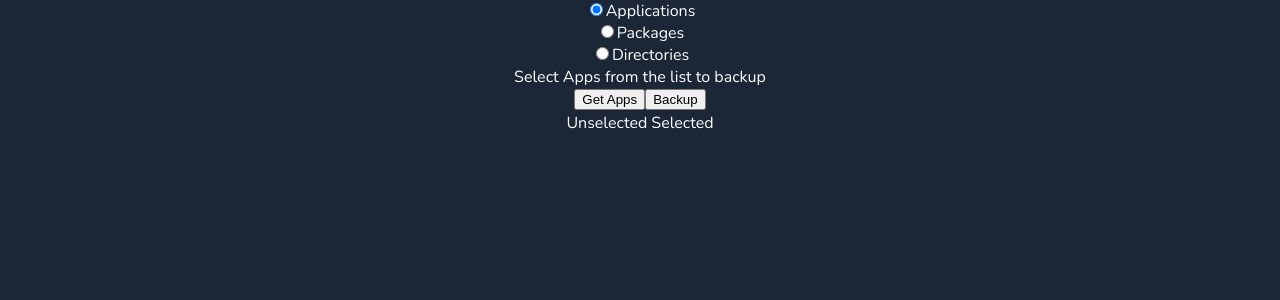
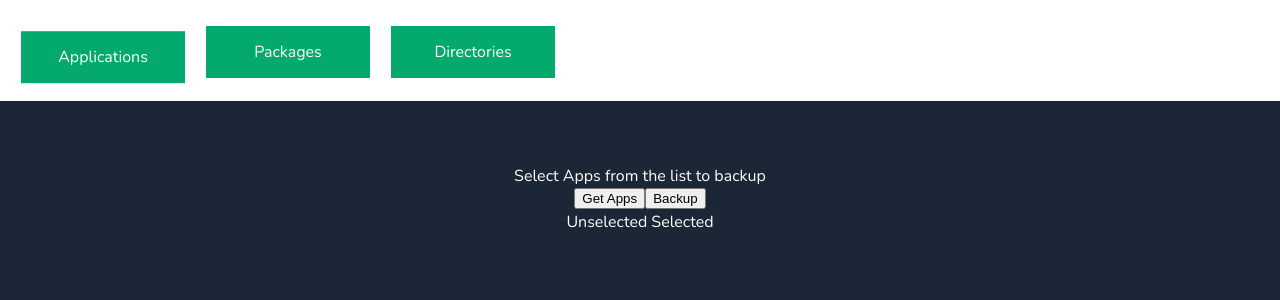
Before and after one commit to BluSnake57/Inertia, a React (Vite) app in the folder frontend/: page / in a window 1280 px wide. Shown: the top 300 px of the page. Built offline with nearby package versions, Linux system fonts and the light colour scheme.

Commit message:
Improved layouts and formatting

```diff
--- a/frontend/src/App.css
+++ b/frontend/src/App.css
@@ -13,6 +13,11 @@
     background-repeat: no-repeat;
     background-size: 100% 100%;
     background-origin: content-box;
+}
+
+.main-content {
+    margin: auto;
+    padding: 5% 5%;
 }
 
 .result {
--- a/frontend/src/App.tsx
+++ b/frontend/src/App.tsx
@@ -13,14 +13,26 @@ function App() {
     function changePage(value:Number) {
         switch(value) {
             case 0:
-                return (<Applications/>);
+                return (
+                    <div className='main-content'>
+                        <Applications/>
+                    </div>
+                );
             case 1:
-                return (<Packages/>);
+                return (
+                    <div className='main-content'>
+                        <Packages/>
+                    </div>
+                );
             case 2:
-                return (<Directories/>);
+                return (
+                    <div className='main-content'>
+                        <Directories/>
+                    </div>
+                );
             default:
                 return (
-                    <label>Something went wrong</label>
+                    <label className='main-content'>Something went wrong</label>
                 )
         }
 
--- a/frontend/src/components/Navbar.css
+++ b/frontend/src/components/Navbar.css
@@ -1,9 +1,33 @@
 .navbar {
     display: block;
     margin: auto;
-    padding: 10% 0 0;
+    background-color: white;
+    text-align: left;
+    height: 50px;
+    padding: 2% 0%;
     background-position: center;
     background-repeat: no-repeat;
     background-size: 100% 100%;
     background-origin: content-box;
 }
+
+.radio {
+    visibility: hidden;
+}
+
+.label {
+
+    background-color: #04AA6D; /* Green */
+    border: none;
+    width: 100px;
+    color: white;
+    padding: 15px 32px;
+    text-align: center;
+    text-decoration: none;
+    display: inline-block;
+    font-size: 16px;
+}
+
+.radio:checked + .label {
+    transform: translateY(10%);
+  }
--- a/frontend/src/components/Navbar.tsx
+++ b/frontend/src/components/Navbar.tsx
@@ -2,6 +2,7 @@ import React, { Component, Dispatch, ReactElement, SetStateAction, useState } fr
 import Directories from './Directories';
 import Applications from './Applications';
 import Packages from './Packages';
+import './Navbar.css'
 
 
 interface SelectedPage {
@@ -9,40 +10,35 @@ interface SelectedPage {
     setSelectedValue: React.Dispatch<React.SetStateAction<number>>;
   }
 
+
 function Navbar({selectedValue, setSelectedValue} : SelectedPage) {
     const handleRadioChange = (value:number) => {
         setSelectedValue(value);
     };
 
+    const navbarElement = (name: string, pageValue: number) => {
+        return (
+            <>
+                <input type="radio" id={name} value={pageValue}
+                    checked={ selectedValue === pageValue }
+                    onChange={() =>
+                        handleRadioChange(pageValue)
+                    }
+                    className='radio'
+                />
+                <label className='label' htmlFor={name}>{name}</label>
+            </>
+        )
+    }
+
     return (
         <nav className='navbar'>
-            <div>
-                <input type="radio" id="Applications" value={0}
-                    checked={ selectedValue === 0 }
-                    onChange={() =>
-                        handleRadioChange(0)
-                    }
-                />
-                <label>Applications</label>
-            </div>
-            <div>
-                <input type="radio" id="Packages" value={1}
-                    checked={ selectedValue === 1 }
-                    onChange={() =>
-                        handleRadioChange(1)
-                    }
-                />
-                <label>Packages</label>
-            </div>
-            <div>
-                <input type="radio" id="Directories" value={2}
-                    checked={ selectedValue === 2 }
-                    onChange={() =>
-                        handleRadioChange(2)
-                    }
-                />
-                <label>Directories</label>
-            </div>
+
+            {navbarElement("Applications", 0)}
+
+            {navbarElement("Packages", 1)}
+
+            {navbarElement("Directories", 2)}
 
         </nav>
     )
```
